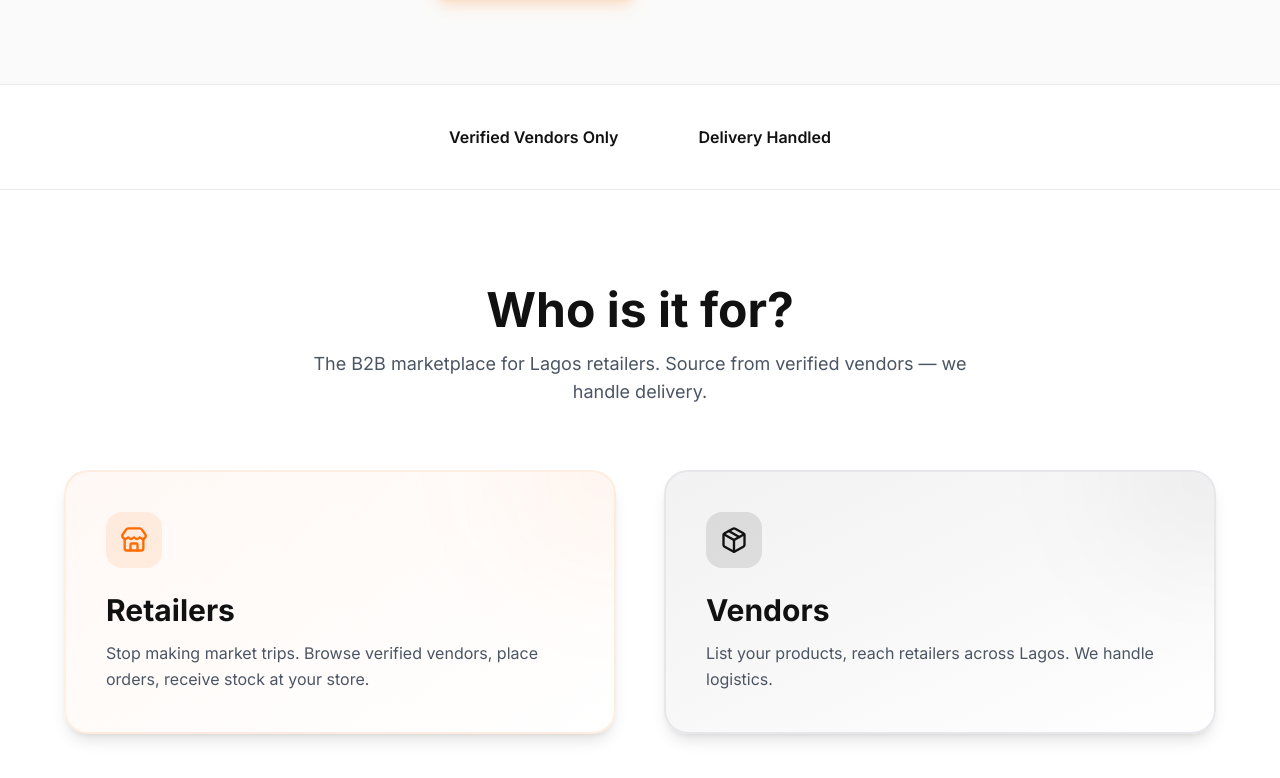
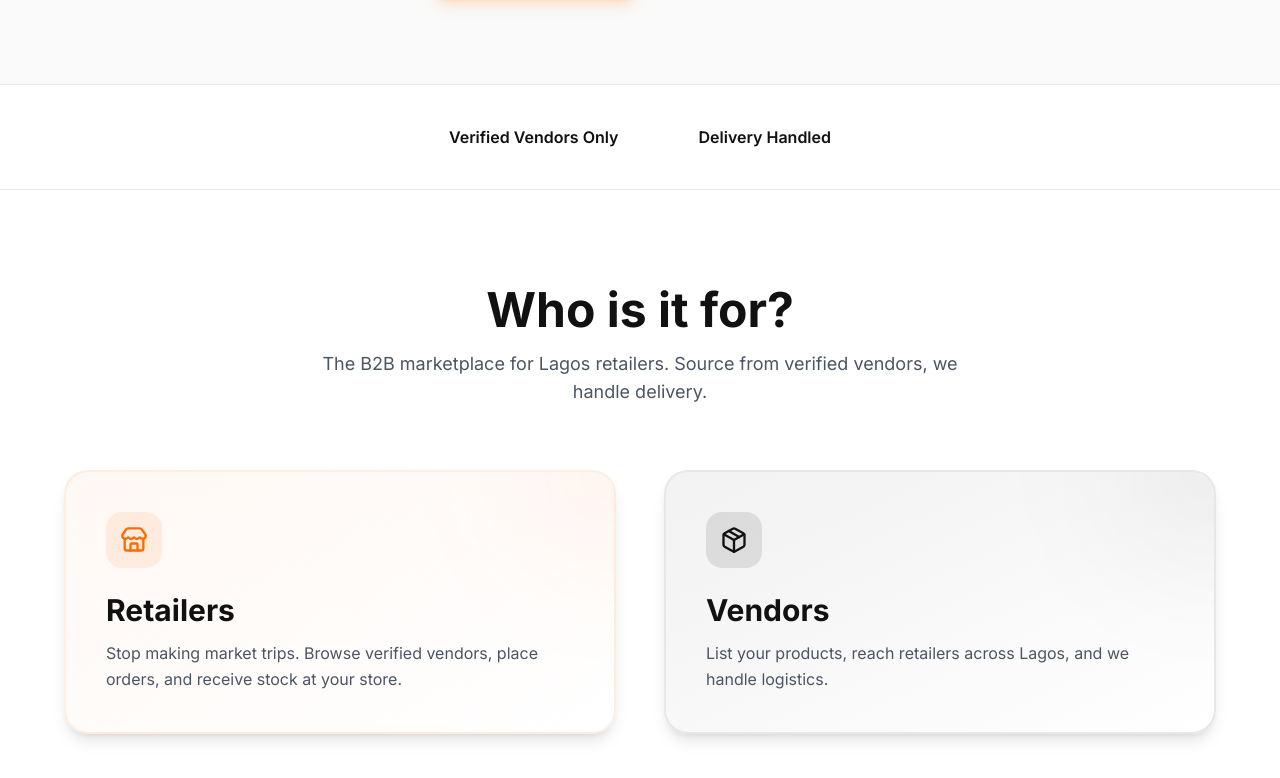
Before and after one commit to NexaTechX/Carryofy-frontend, a Next.js app in the folder web/: page / in a window 1280 px wide. Shown: the part 476-1254 px from the top of the page. Built offline with nearby package versions, Linux system fonts and the light colour scheme; no server answers; a web font is replaced by a local one.

Commit message:
fix: Refine messaging in ValuePropositionsSection for improved clarity and readability; enhance descriptions for retailers and vendors by correcting punctuation and adding conjunctions.

```diff
--- a/web/components/landing/ValuePropositionsSection.tsx
+++ b/web/components/landing/ValuePropositionsSection.tsx
@@ -16,7 +16,7 @@ export default function ValuePropositionsSection() {
               Who is it for?
             </h2>
             <p className="text-lg text-gray-600 max-w-2xl mx-auto">
-              The B2B marketplace for Lagos retailers. Source from verified vendors — we handle delivery.
+              The B2B marketplace for Lagos retailers. Source from verified vendors, we handle delivery.
             </p>
           </motion.div>
 
@@ -36,7 +36,7 @@ export default function ValuePropositionsSection() {
                   Retailers
                 </h3>
                 <p className="text-gray-600 leading-relaxed">
-                  Stop making market trips. Browse verified vendors, place orders, receive stock at your store.
+                  Stop making market trips. Browse verified vendors, place orders, and receive stock at your store.
                 </p>
               </div>
             </motion.div>
@@ -57,7 +57,7 @@ export default function ValuePropositionsSection() {
                   Vendors
                 </h3>
                 <p className="text-gray-600 leading-relaxed">
-                  List your products, reach retailers across Lagos. We handle logistics.
+                  List your products, reach retailers across Lagos, and we handle logistics.
                 </p>
               </div>
             </motion.div>
```
